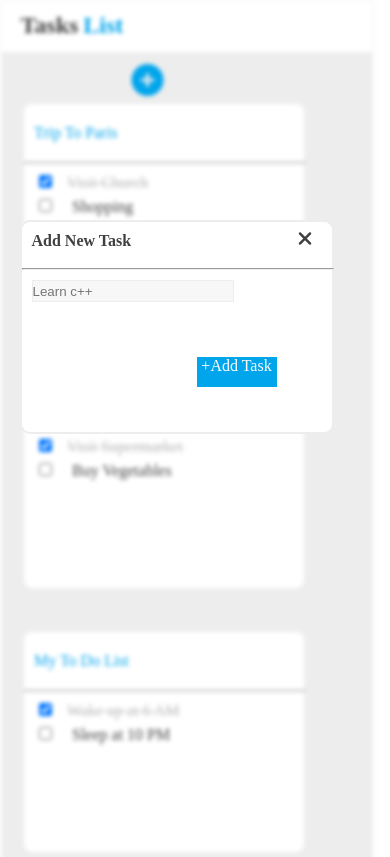
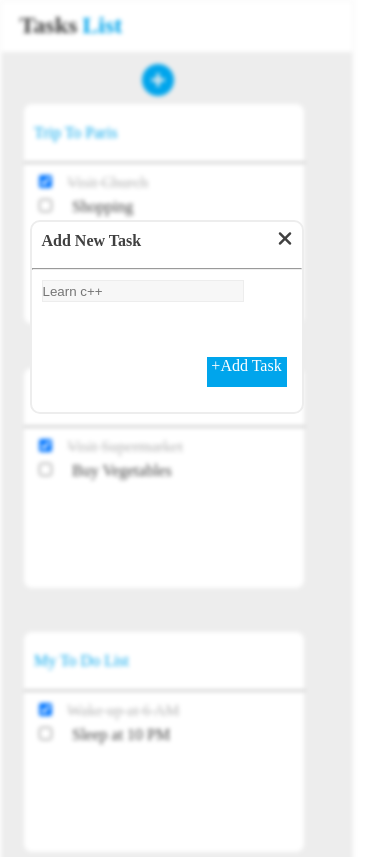
Before and after one commit to amitkamble100799/Todo-App-UI-Mobile, a plain HTML site: page index1.html in a window 390 px wide. Shown: the top 857 px of the page. Drawn offline with Linux system fonts and the light colour scheme.

Commit message:
Update index.css

```diff
--- a/index.css
+++ b/index.css
@@ -1,5 +1,6 @@
 *{
-    margin: auto;
+    margin: 0%;
+    padding: 0%;
 }
 .container{
     position: relative;
@@ -17,7 +18,6 @@
     color: #424242;
 }
 .tsk:hover {
-    margin: 0;
     border: 1px solid #00A5EC;
     width: fit-content;
 }
@@ -184,26 +184,23 @@
      *{
         margin: 0px;
         padding: 0px;
-
-
+        width: fit-content;
     }
     .container{
         margin-top: 0px;
         margin-left: 0px;
         margin-right: 0px;
         border: 2px solid #F7F7F7;
-        /* background-color: #EDEDED; */
         height: 1282px;
-        width: 370px;
+        width: 350px;
         align-items: center;
         position: relative;
-        /* left: 50px; */
     }
     .container1{
         height: 50px;
         position: absolute;
         background-color:#FFFFFF;
-        width: 370px;
+        width: 350px;
         align-items: center;
     }
     .tsk{
@@ -225,7 +222,7 @@
     .plus {
         margin-top: 40px;
      position: absolute;
-     left: 35%;
+     left: 40%;
      color: #00A5EC;
     }
     .plus:hover {
@@ -236,7 +233,6 @@
         flex-wrap: wrap;
         flex-direction: column;
         position: absolute;
-        /* left: 20%; */
         gap: 40px;
         padding-top: 20px;
         margin-top: 80px;
@@ -264,8 +260,8 @@
     .box{
         background-color: #FFFFFF;
         border: 2px solid #EDEDED;
-        height: 250px;
-        width: 250px;
+        height: 200px;
+        width: 180px;
     }
     .b{
         color: #00A5EC;
@@ -310,11 +306,11 @@
         display: flex;
         flex-wrap: wrap;
         position: absolute;
-        /* left: 20%; */
         top: 120px;
         gap: 40px;
         padding-top: 20px;
         margin-top: 80px;
+        padding-left: 10px;
         margin-bottom: 100px;
     }
 
@@ -324,15 +320,23 @@
         border-radius: 10px;
         background-color: #FFFFFF;
         border: 2px solid #EDEDED;
-        height: 200px;
-        width: 300px;
+        height: 180px;
+        width: 260px;
+    }
+    .box2{
+        padding-top: 10px;
+        border-radius: 10px;
+        background-color: #FFFFFF;
+        border: 2px solid #EDEDED;
+        height: 250px;
+        width: 280px;
     }
     .box:hover{
         border: 1px solid #00A5EC;
     }
     .crs{
         position: relative;
-        left: 266px;
+        left: 236px;
        top: -20px;
        color: #404040;
     }
@@ -340,7 +344,7 @@
         border: 1px solid #00A5EC;
     }
     .line3{
-        width: 310px;
+        width: 268px;
         position: relative;
         left: -10px;
     }
@@ -384,7 +388,7 @@
     .arrow{
         position: relative;
         top: 70px;
-        left: 10px;
+        left: 30px;
         color:  #424242;
         text-decoration: none;
         font-size: medium;
@@ -395,4 +399,5 @@
         border: 2px solid  #424242;
 
     }
+
 }
```
